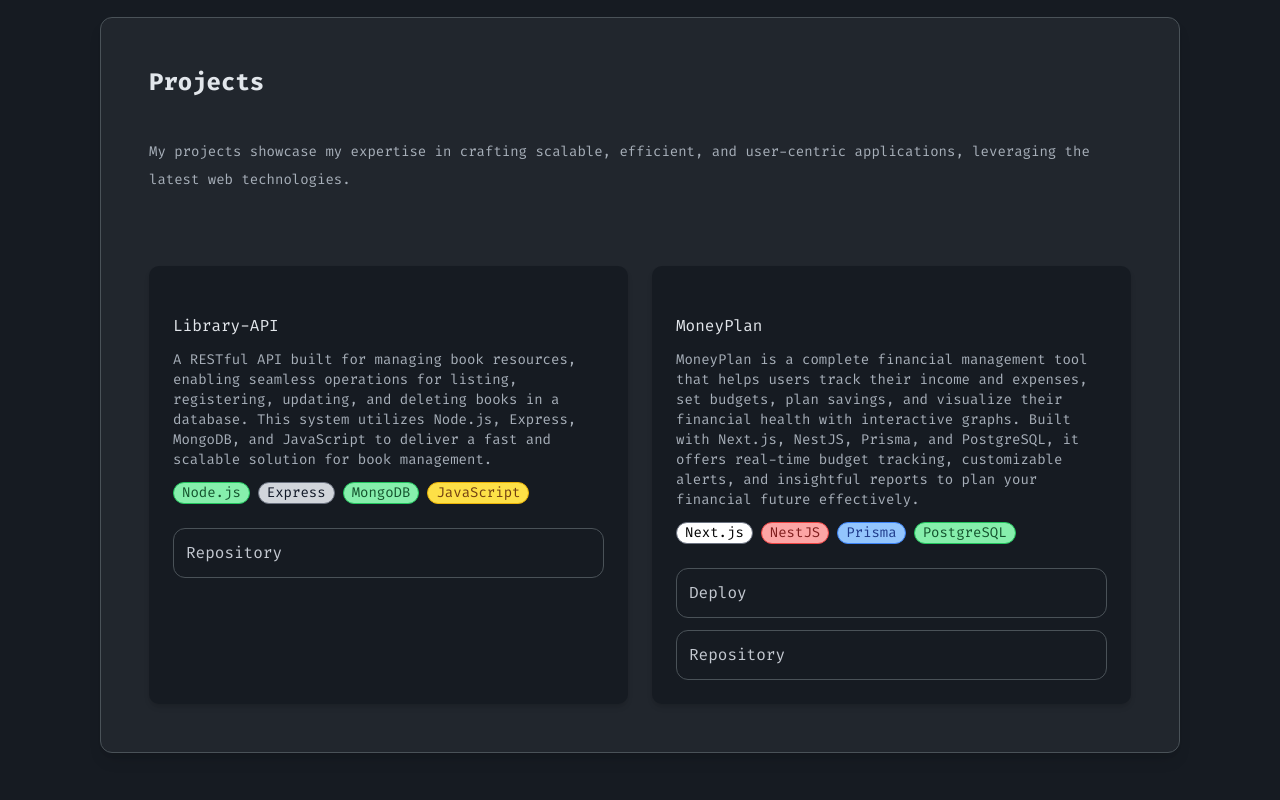
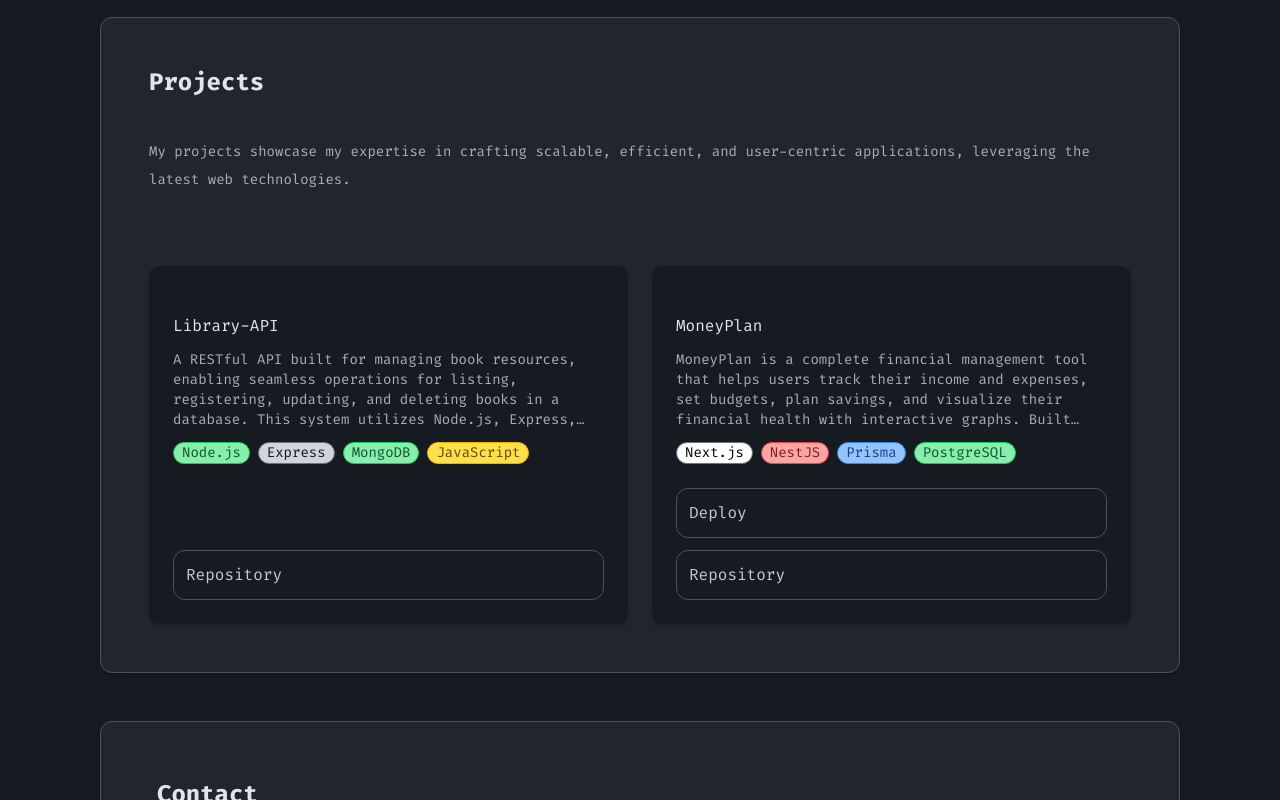
Before and after one commit to hermesgsc/portfolio, a Next.js app: page / in a window 1280 px wide. Shown: the part 1741-2541 px from the top of the page. Built offline with nearby package versions, Linux system fonts and the light colour scheme; some icons are missing.

Commit message:
Update Projects.tsx

```diff
--- a/src/components/Projects.tsx
+++ b/src/components/Projects.tsx
@@ -122,13 +122,13 @@ const Projects: React.FC = () => {
           {projectsData.map((project, index) => (
             <div
               key={index}
-              className="flex flex-col border-none p-6 rounded-[10px] gap-3 bg-primary-800 shadow-md hover:shadow-lg transition-shadow duration-300"
+              className="flex flex-col h-full border-none p-6 rounded-[10px] gap-3 bg-primary-800 shadow-md hover:shadow-lg transition-shadow duration-300"
             >
               <Typography variant="body" className="text-primary-100 pt-6">
                 {project.title}
               </Typography>
               <Typography
-                className="text-primary-300"
+                className="text-primary-300 overflow-hidden line-clamp-4" // Added line-clamp for description
                 align="left"
                 variant="caption"
               >
@@ -147,7 +147,7 @@ const Projects: React.FC = () => {
                 ))}
               </div>
 
-              <div>
+              <div className="mt-auto"> {/* Ensure buttons are pushed to the bottom */}
                 {project.deployUrl ? (
                   <button
                     onClick={() => handleButtonClick(project.deployUrl)}
```
